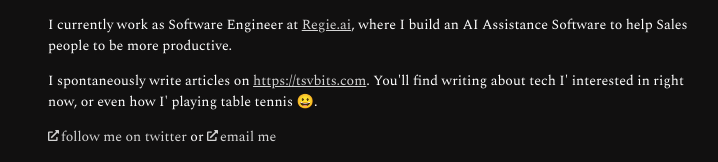
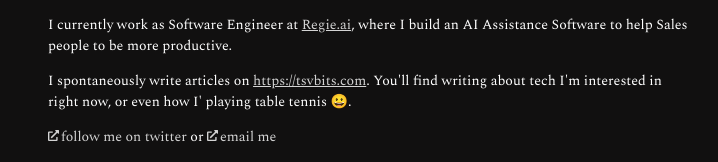
Before and after one commit to sergeyt/sergeyt-dev, a Next.js app: page / in a window 1280 px wide. Shown: the part 187-349 px from the top of the page, without its empty margins (272-990 px from the left). Built offline with nearby package versions, Linux system fonts and the light colour scheme.

Commit message:
fix typo

```diff
--- a/src/pages/index.tsx
+++ b/src/pages/index.tsx
@@ -30,7 +30,7 @@ export default function Home() {
         <a href="https://tsvbits.com" target="_blank">
           https://tsvbits.com
         </a>
-        . You&apos;ll find writing about tech I&apos; interested in right now,
+        . You&apos;ll find writing about tech I&apos;m interested in right now,
         or even how I&apos; playing table tennis 😀.
       </p>
       <p>
```
